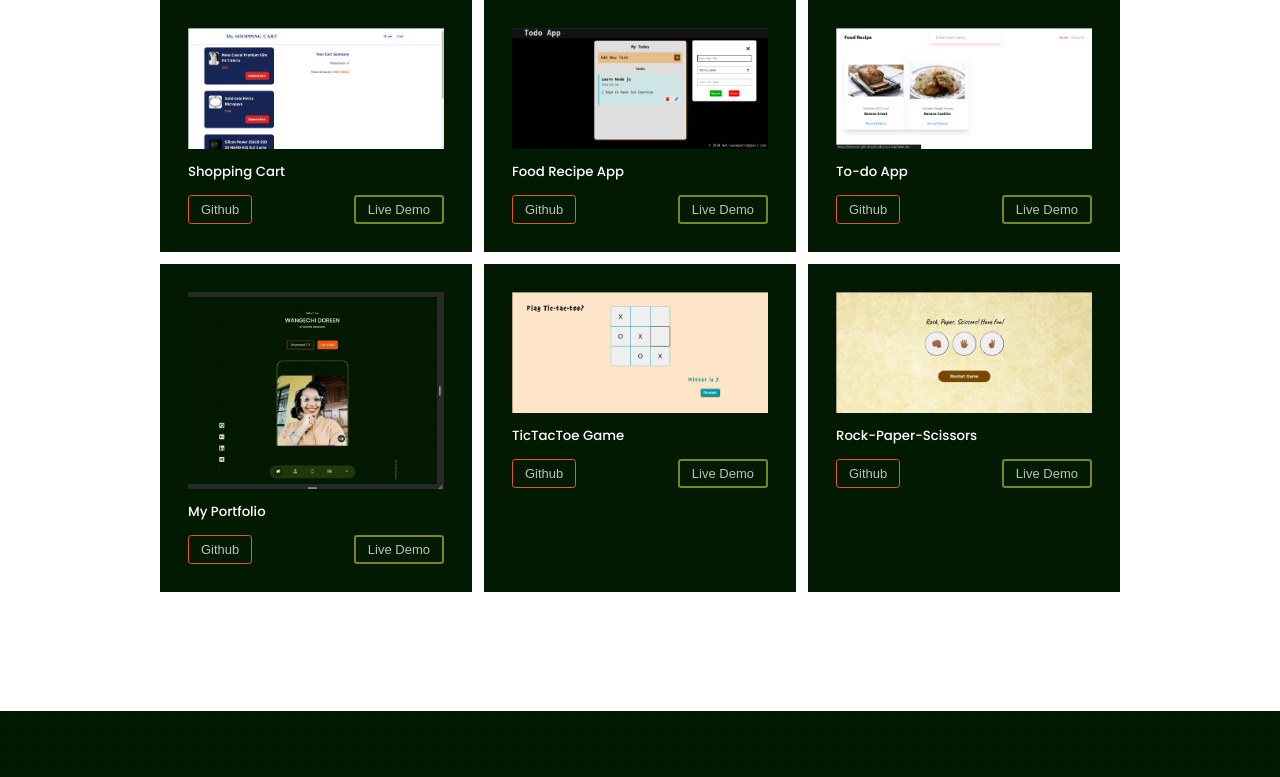
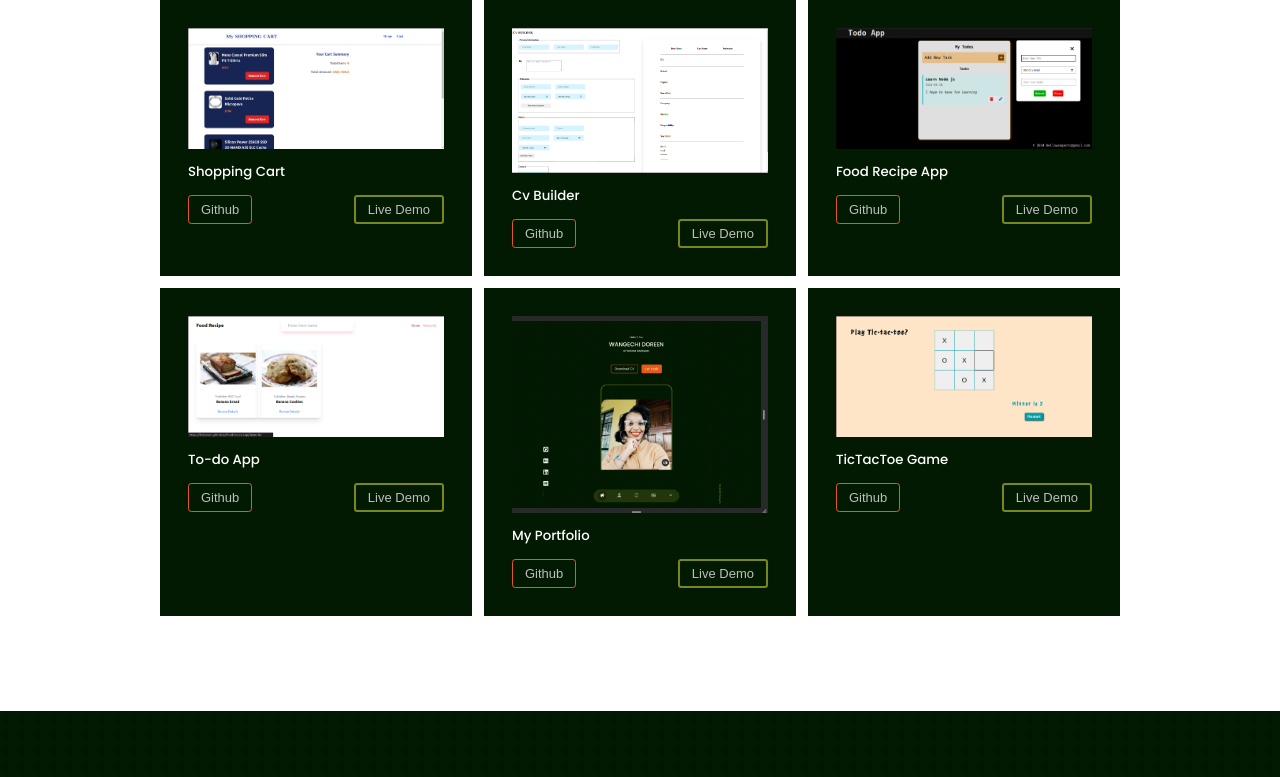
Before and after one commit to Hidoreen/My-Portfolio, a React (Vite) app: page / in a window 1280 px wide. Shown: the part 1785-2562 px from the top of the page. Built offline with nearby package versions, Linux system fonts and the light colour scheme.

Commit message:
add project

```diff
--- a/src/components/portfolio/projects.js
+++ b/src/components/portfolio/projects.js
@@ -4,6 +4,7 @@ import img3 from '../../assets/project3.png'
 import img4 from '../../assets/project4.png'
 import img5 from '../../assets/project5.png'
 import img7 from '../../assets/project7.png'
+import img8 from '../../assets/project8.png'
 
 const data = [
   {
@@ -12,6 +13,14 @@ const data = [
   title: 'Shopping Cart',
   github: 'https://github.com/Hidoreen/shopping-cart',
   live: 'https://hidoreen.github.io/shopping-cart/'
+  },
+
+  {
+    id:8,
+    img: img8,
+    title: 'Cv Builder',
+    github: 'https://github.com/Hidoreen/CV-builder',
+    live: ''
   },
 
   {
@@ -46,13 +55,13 @@ const data = [
   live: 'https://hidoreen.github.io/tic-tac-toe/'
   },
 
-  {
-  id: 5,
-  img: img5,
-  title: 'Rock-Paper-Scissors',
-  github: 'https://github.com/Hidoreen/rock_paper_scissors',
-  live: 'https://hidoreen.github.io/rock_paper_scissors/'
-  },
+  // {
+  // id: 5,
+  // img: img5,
+  // title: 'Rock-Paper-Scissors',
+  // github: 'https://github.com/Hidoreen/rock_paper_scissors',
+  // live: 'https://hidoreen.github.io/rock_paper_scissors/'
+  // },
   ]
 
   export default data
```
Also changed, not shown: src/assets/project8.png (added).
